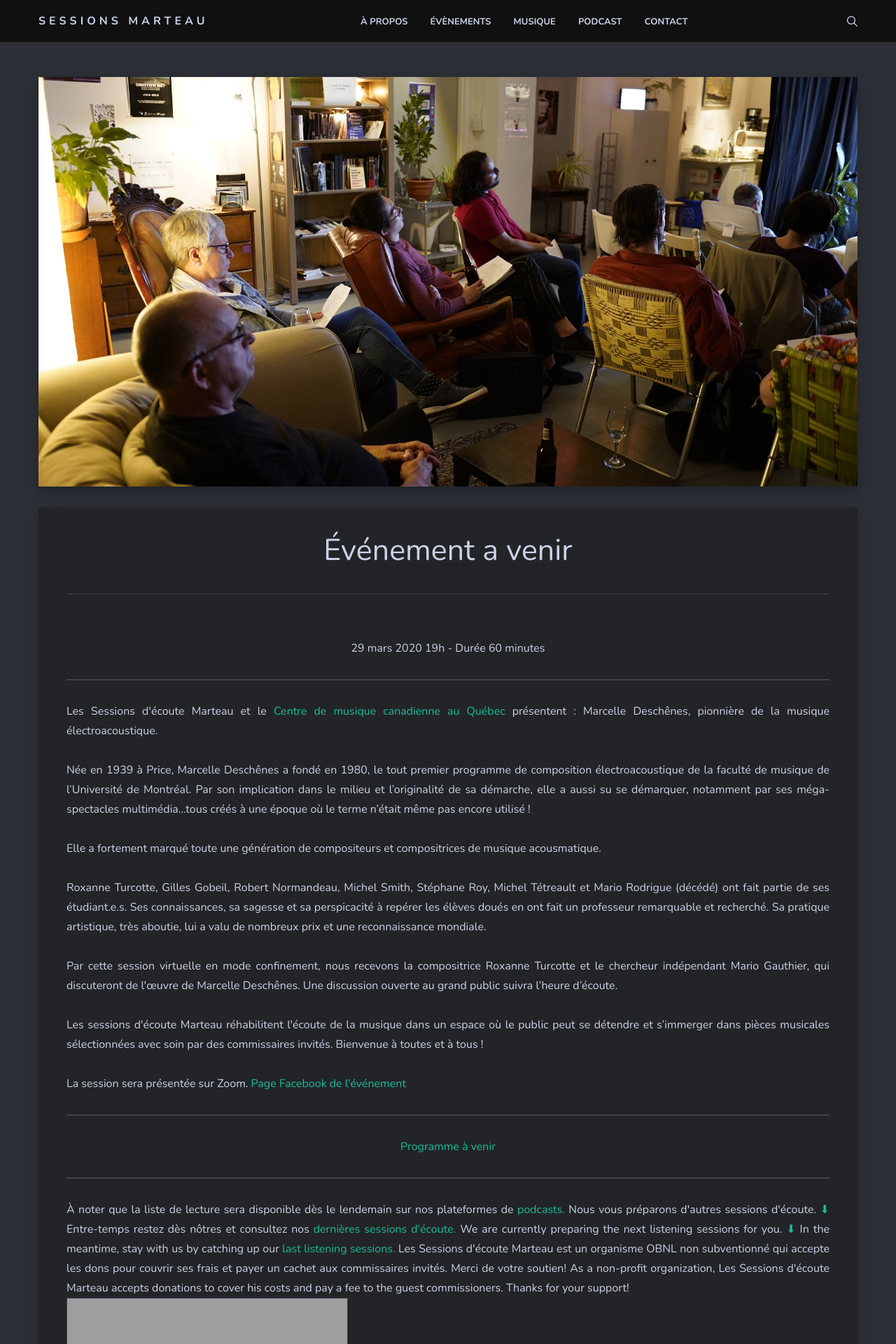
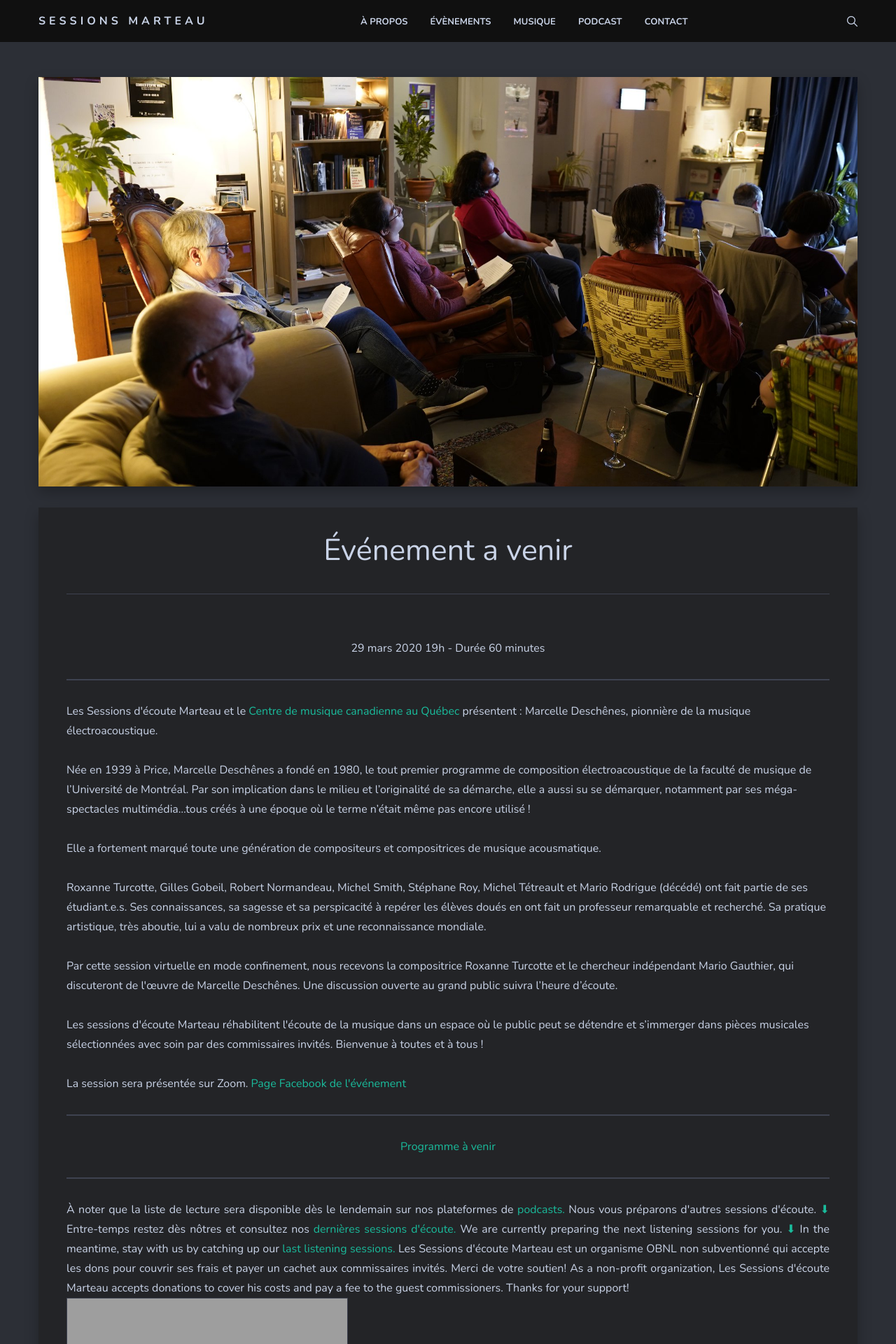
Before and after one commit to sessions-marteau/sessions-marteau-2.github.io, a Jekyll site: the page built from _pages/evenement-a-venir.md, in a window 1280 px wide. Shown: the top 1920 px of the page at 70% size. Built offline with Jekyll 4.4.1, drawn with Linux system fonts in a browser that asks for light colours; nearby versions of some CDN libraries; grey boxes are pictures that could not be loaded.

Commit message:
Update evenement-a-venir.md

```diff
--- a/_pages/evenement-a-venir.md
+++ b/_pages/evenement-a-venir.md
@@ -33,7 +33,7 @@ Matías Reyes | dedosmuertos
 29 mars 2020 19h - Durée 60 minutes
 <center>
 <hr>
-<DIV align="justify">
+<DIV align="left">
 
 Les Sessions d'écoute Marteau et le <a href="https://qc.cmccanada.org/" > Centre de musique canadienne au Québec </a> présentent : Marcelle Deschênes, pionnière de la musique électroacoustique.
 
```
